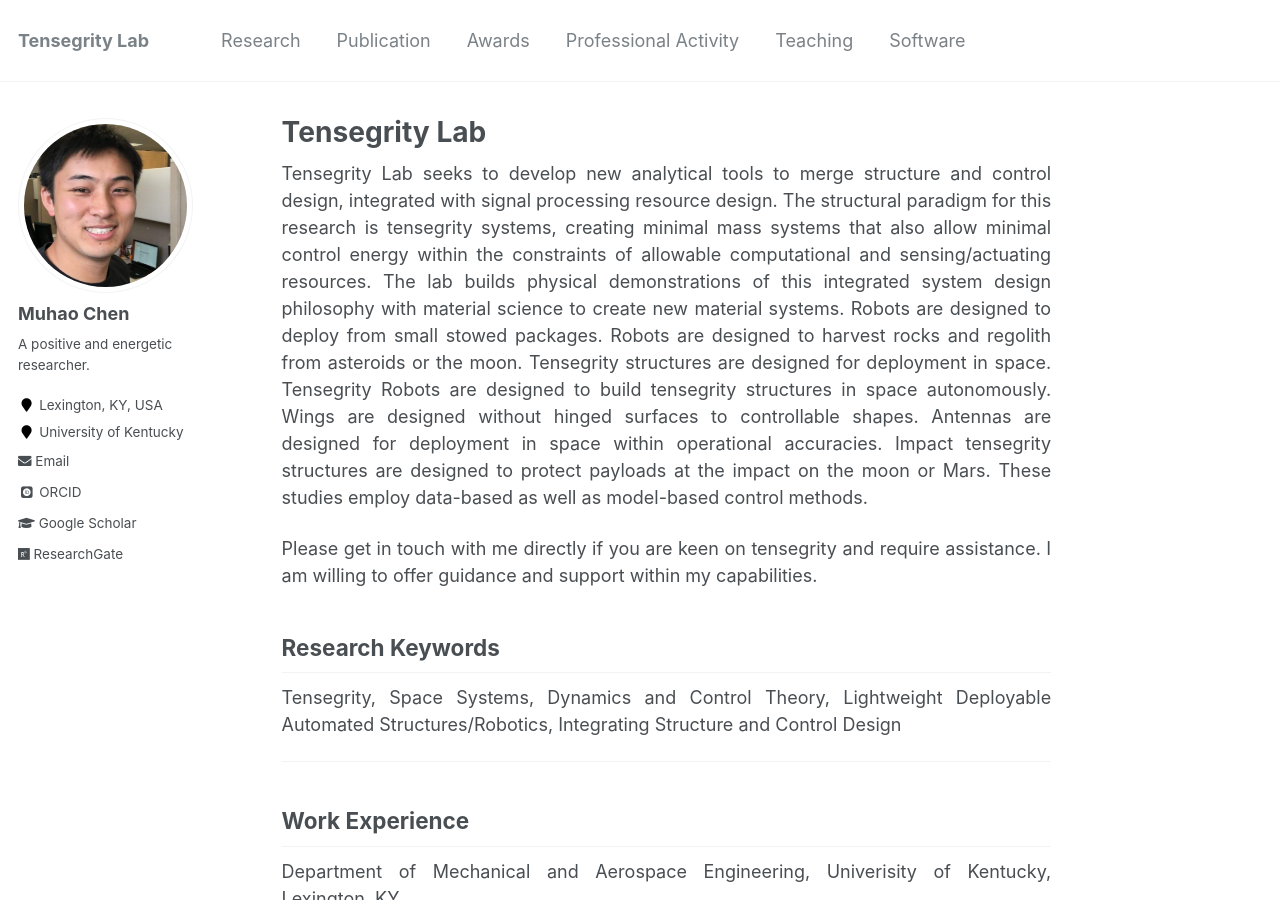
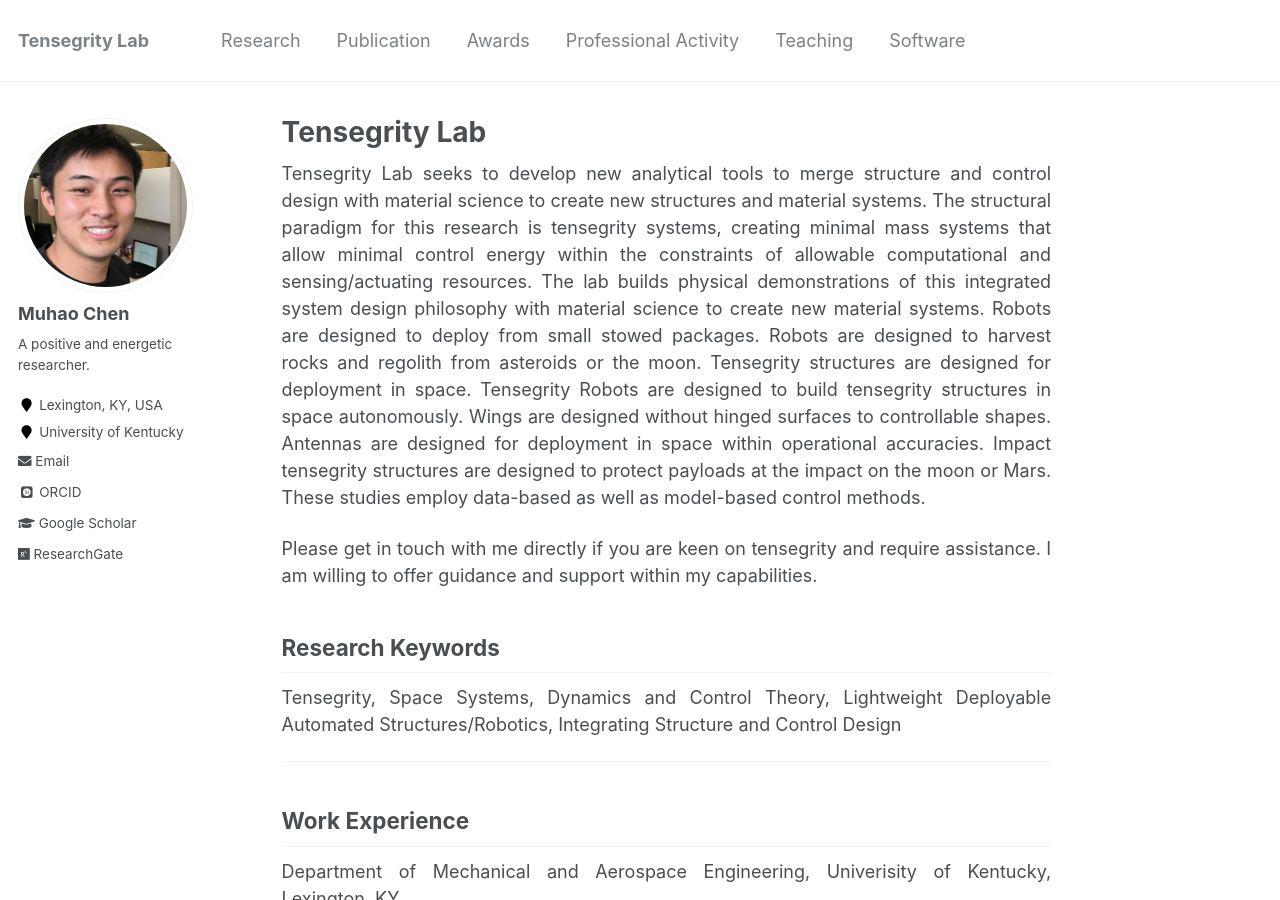
Before and after one commit to Muhao-Chen/muhao-chen.github.io, a Jekyll site: the page built from _pages/about.md, in a window 1280 px wide and 900 px high. Built offline with Jekyll 4.4.1, drawn with Linux system fonts in a browser that asks for light colours; some web fonts are replaced.

Commit message:
Update about.md

```diff
--- a/_pages/about.md
+++ b/_pages/about.md
@@ -12,8 +12,8 @@ toc: true
 <div style="text-align: justify;" markdown="1">
 
 <!-- ## Tensegrity Lab -->
-
-Tensegrity Lab seeks to develop new analytical tools to merge structure and control design, integrated with signal processing resource design. The structural paradigm for this research is tensegrity systems, creating minimal mass systems that also allow minimal control energy within the constraints of allowable computational and sensing/actuating resources. The lab builds physical demonstrations of this integrated system design philosophy with material science to create new material systems. Robots are designed to deploy from small stowed packages. Robots are designed to harvest rocks and regolith from asteroids or the moon. Tensegrity structures are designed for deployment in space. Tensegrity Robots are designed to build tensegrity structures in space autonomously. Wings are designed without hinged surfaces to controllable shapes. Antennas are designed for deployment in space within operational accuracies. Impact tensegrity structures are designed to protect payloads at the impact on the moon or Mars. These studies employ data-based as well as model-based control methods.
+<!-- , integrated with signal processing resource design.  -->
+Tensegrity Lab seeks to develop new analytical tools to merge structure and control design with material science to create new structures and material systems. The structural paradigm for this research is tensegrity systems, creating minimal mass systems that allow minimal control energy within the constraints of allowable computational and sensing/actuating resources. The lab builds physical demonstrations of this integrated system design philosophy with material science to create new material systems. Robots are designed to deploy from small stowed packages. Robots are designed to harvest rocks and regolith from asteroids or the moon. Tensegrity structures are designed for deployment in space. Tensegrity Robots are designed to build tensegrity structures in space autonomously. Wings are designed without hinged surfaces to controllable shapes. Antennas are designed for deployment in space within operational accuracies. Impact tensegrity structures are designed to protect payloads at the impact on the moon or Mars. These studies employ data-based as well as model-based control methods.
 
 Please get in touch with me directly if you are keen on tensegrity and require assistance. I am willing to offer guidance and support within my capabilities.
 
```
